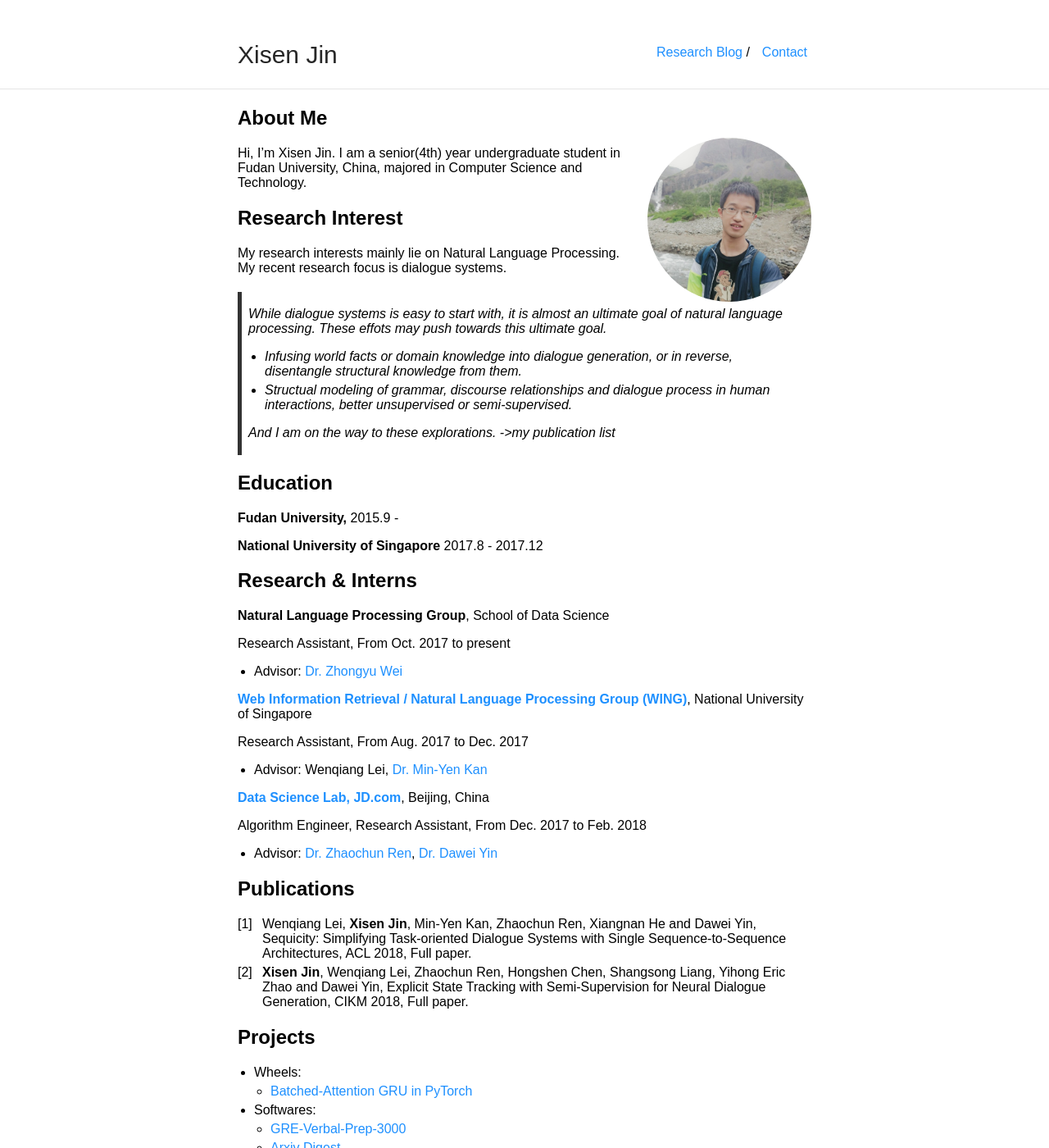
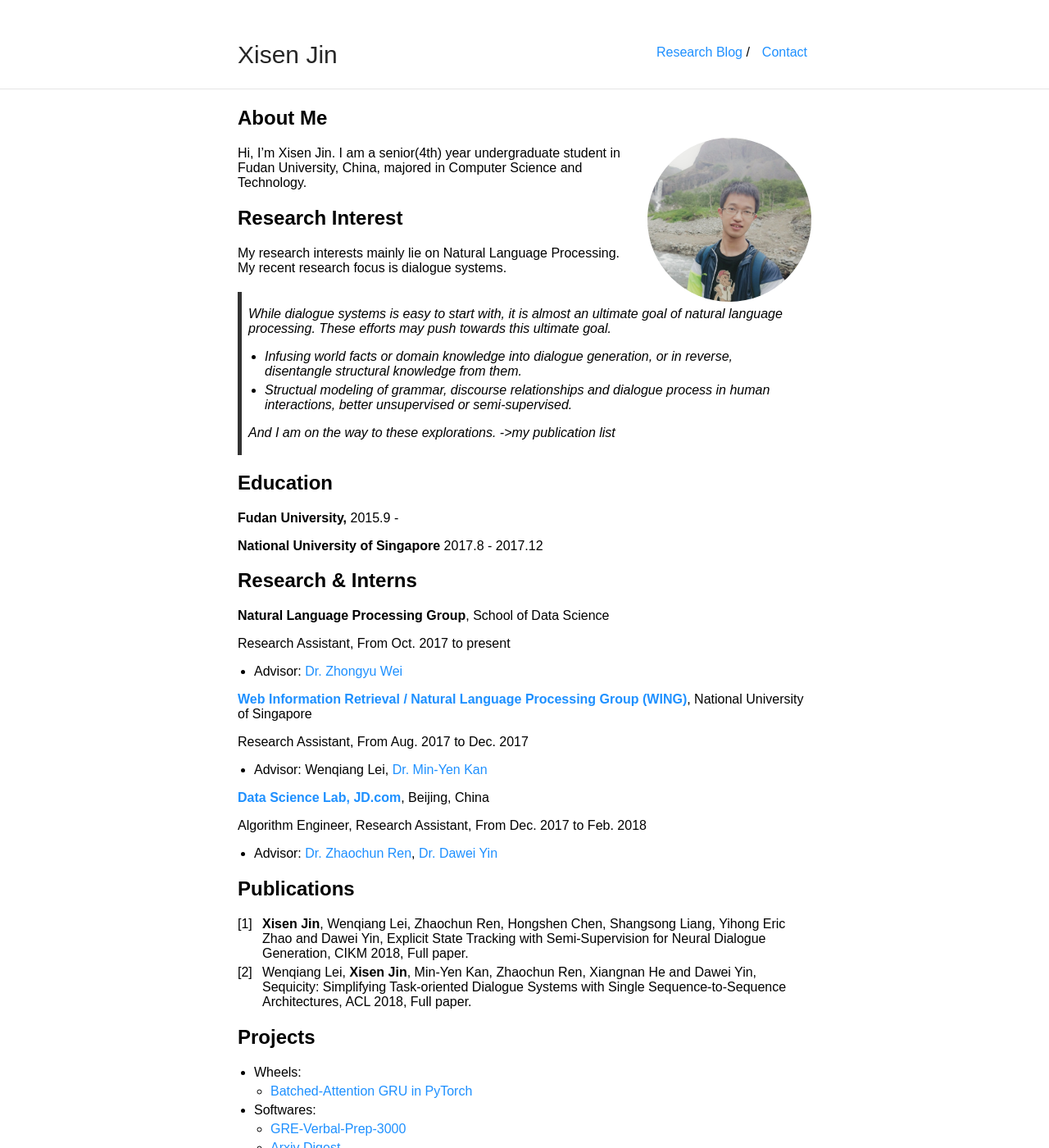
Before and after one commit to AuCson/aucson.github.io, a Jekyll site: the page built from index.md, in a window 1280 px wide and 1400 px high. Shown: the whole window at 82% size. Built offline with Jekyll 4.4.1, drawn with Linux system fonts in a browser that asks for light colours; our own code applies the rules of GitHub Pages for plain Markdown files.

Commit message:
typo fix

```diff
--- a/index.md
+++ b/index.md
@@ -9,7 +9,7 @@
 
 My research interests mainly lie on Natural Language Processing. My recent research focus is dialogue systems.
 
-> While dialogue systems is easy to start with, it is almost an ultimate goal of natural language processing. These effots may push towards this ultimate goal.
+> While dialogue systems is easy to start with, it is almost an ultimate goal of natural language processing. These efforts may push towards this ultimate goal.
 > - Infusing world facts or domain knowledge into dialogue generation, or in reverse, disentangle structural knowledge from them.
 > - Structual modeling of grammar, discourse relationships and dialogue process in human interactions, better unsupervised or semi-supervised.
 >
@@ -43,8 +43,8 @@
 
 ## Publications
 
-1. Wenqiang Lei, **Xisen Jin**, Min-Yen Kan, Zhaochun Ren, Xiangnan He and Dawei Yin, Sequicity: Simplifying Task-oriented Dialogue Systems with Single Sequence-to-Sequence Architectures, ACL 2018, Full paper.
-2. **Xisen Jin**, Wenqiang Lei, Zhaochun Ren, Hongshen Chen, Shangsong Liang, Yihong Eric Zhao and Dawei Yin, Explicit State Tracking with Semi-Supervision for Neural Dialogue Generation, CIKM 2018, Full paper.
+1. **Xisen Jin**, Wenqiang Lei, Zhaochun Ren, Hongshen Chen, Shangsong Liang, Yihong Eric Zhao and Dawei Yin, Explicit State Tracking with Semi-Supervision for Neural Dialogue Generation, CIKM 2018, Full paper.
+2. Wenqiang Lei, **Xisen Jin**, Min-Yen Kan, Zhaochun Ren, Xiangnan He and Dawei Yin, Sequicity: Simplifying Task-oriented Dialogue Systems with Single Sequence-to-Sequence Architectures, ACL 2018, Full paper.
 
 ## Projects
 - Wheels:
```
